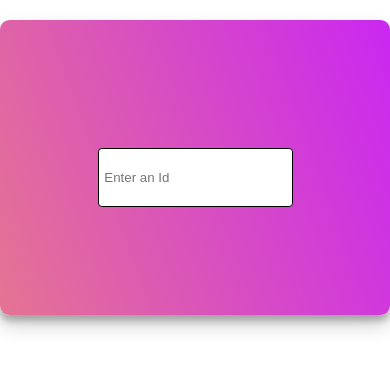
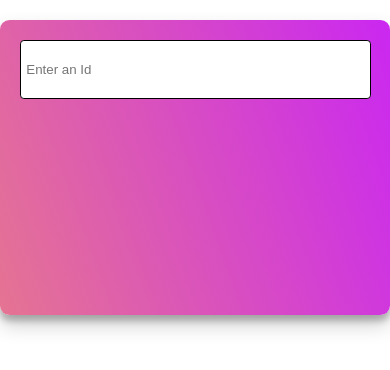
Before and after one commit to sakss-g/evit, a PHP site: page /ajax-task.php in a window 390 px wide. Shown: the top 370 px of the page. Run offline with PHP 8.4, Linux system fonts and the light colour scheme.

Commit message:
CSS changes

```diff
--- a/assets/scss/components/_ajax.scss
+++ b/assets/scss/components/_ajax.scss
@@ -3,38 +3,48 @@
 .ajax-container{
     background-image: linear-gradient(250deg, rgb(203, 41, 239) 2%,  rgb(229, 116, 146) 100%);
     position: relative;
-    display: flex;
-    flex-direction: column;
-    flex-wrap: wrap;
+    display: block;
     overflow: auto;
-    justify-content: center;
-    align-content: center;
     margin: 20px auto;
     height: 35vh;
     max-width: 1000px;
     border-radius: 1rem;
     box-shadow: rgba(0, 0, 0, 0.19) 0px 10px 20px, rgba(0, 0, 0, 0.23) 0px 6px 6px;
+
+    @include for-mobile{
+        display:block;
+    }
 }
 
 .id-input{
     border: 1px solid;
     border-radius: 0.4rem;
     margin-top:20px;
+    margin-left: 25%;
     width:50%;
     height:20%;
     padding: 0.6rem;
+
+    @include for-mobile{
+        width: 90%;
+        margin-left: 5%;
+    }
 }
 
 ul{
     display:flex;
     list-style: none;
+    margin-left: 10%;
     margin-top: 80px;
-    width: 100%;
+    width: 80%;
     justify-content: space-between;
     color: white;
     font-size: 17px;
 
     @include for-mobile{
-        margin-top: 40px;
+        margin-left: 5%;;
+        width: 90%;
+        margin-top: 10px;
+        justify-content: space-between;
     }
 }
--- a/assets/style.css
+++ b/assets/style.css
@@ -724,40 +724,52 @@ table.loading {
 .ajax-container {
   background-image: linear-gradient(250deg, rgb(203, 41, 239) 2%, rgb(229, 116, 146) 100%);
   position: relative;
-  display: flex;
-  flex-direction: column;
-  flex-wrap: wrap;
+  display: block;
   overflow: auto;
-  justify-content: center;
-  align-content: center;
   margin: 20px auto;
   height: 35vh;
   max-width: 1000px;
   border-radius: 1rem;
   box-shadow: rgba(0, 0, 0, 0.19) 0px 10px 20px, rgba(0, 0, 0, 0.23) 0px 6px 6px;
 }
+@media (max-width: 767px) {
+  .ajax-container {
+    display: block;
+  }
+}
 
 .id-input {
   border: 1px solid;
   border-radius: 0.4rem;
   margin-top: 20px;
+  margin-left: 25%;
   width: 50%;
   height: 20%;
   padding: 0.6rem;
+}
+@media (max-width: 767px) {
+  .id-input {
+    width: 90%;
+    margin-left: 5%;
+  }
 }
 
 ul {
   display: flex;
   list-style: none;
+  margin-left: 10%;
   margin-top: 80px;
-  width: 100%;
+  width: 80%;
   justify-content: space-between;
   color: white;
   font-size: 17px;
 }
 @media (max-width: 767px) {
   ul {
-    margin-top: 40px;
+    margin-left: 5%;
+    width: 90%;
+    margin-top: 10px;
+    justify-content: space-between;
   }
 }
 
```
Also changed, not shown: 1 other file.
